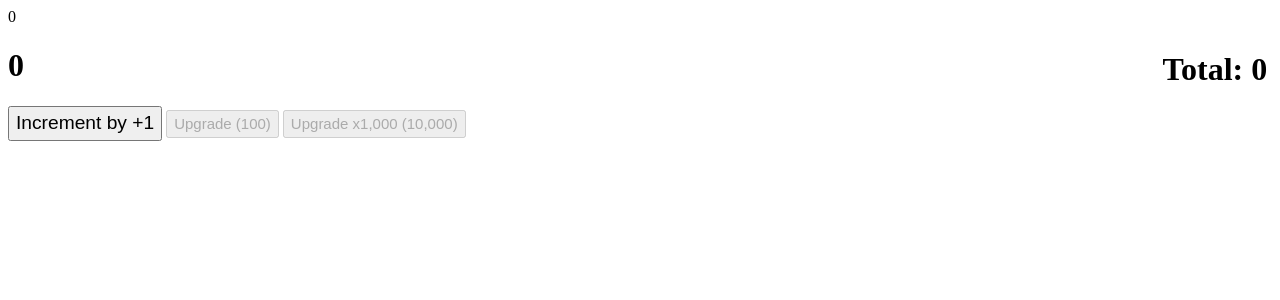
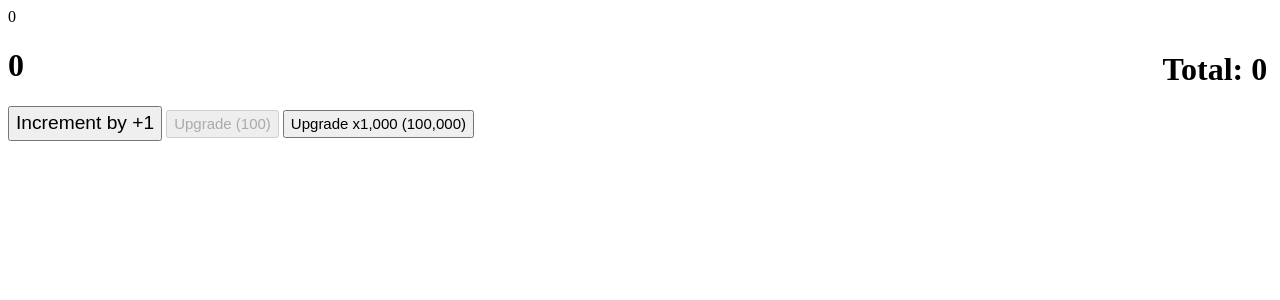
Before and after one commit to TheCarrotCutter/Number-Incrementator, a Flask app: page / in a window 1280 px wide. Shown: the top 300 px of the page. Run offline with Flask 2, Linux system fonts and the light colour scheme.

Commit message:
Update index.html

```diff
--- a/api/templates/index.html
+++ b/api/templates/index.html
@@ -17,7 +17,7 @@
     <button id="increment_upgrade" type="button" onclick="increment_upgrade()">Upgrade (100)</button>
 
     <!-- Upgrade button (1000) -->
-    <button id="increment_upgrade_100" type="button" onclick="increment_upgrade_100()">Upgrade x1,000 (10,000)</button>
+    <button id="increment_upgrade_1000" type="button" onclick="increment_upgrade_1000()">Upgrade x1,000 (100,000)</button>
 
     <div id="result"></div>
 
```
